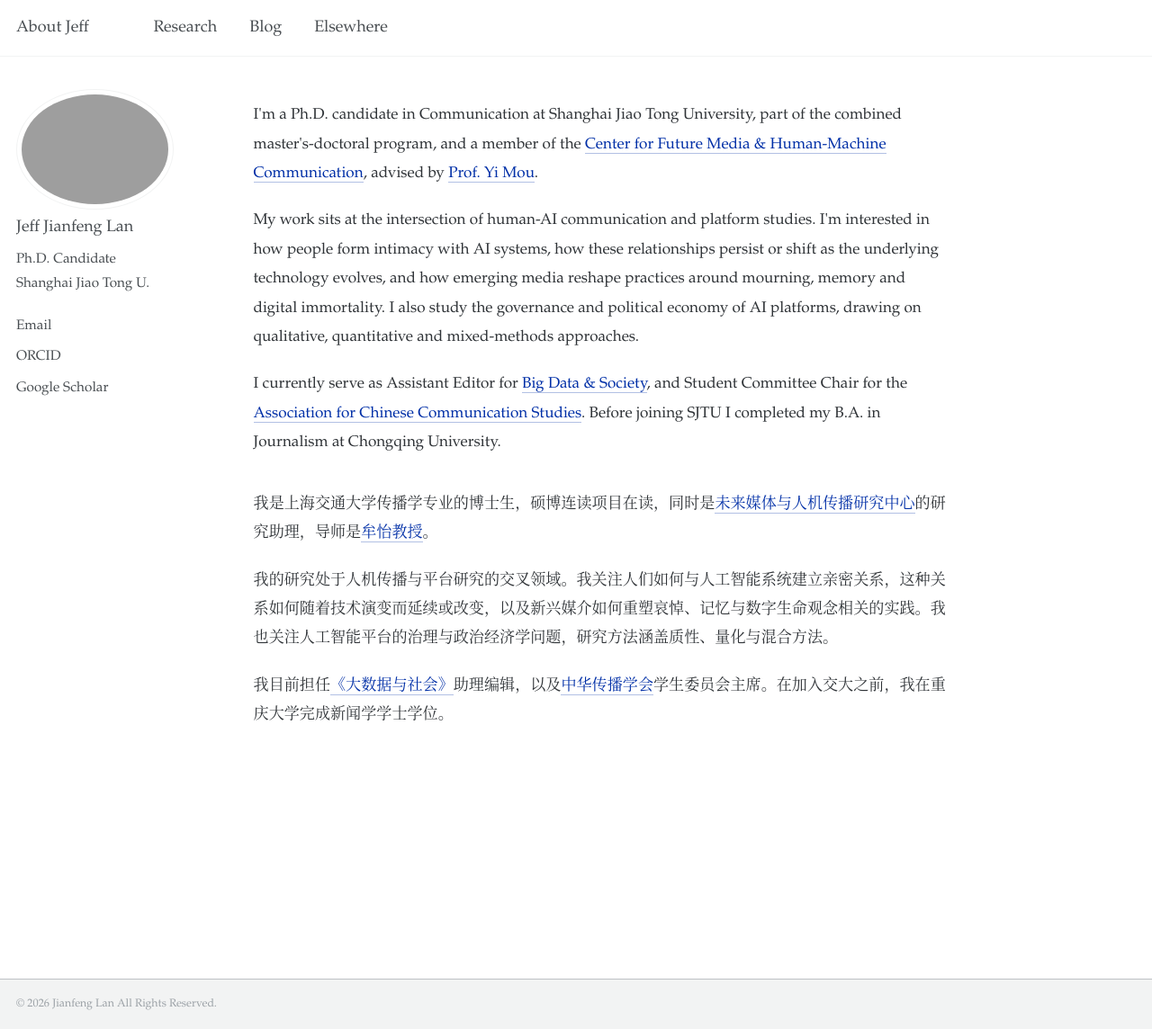
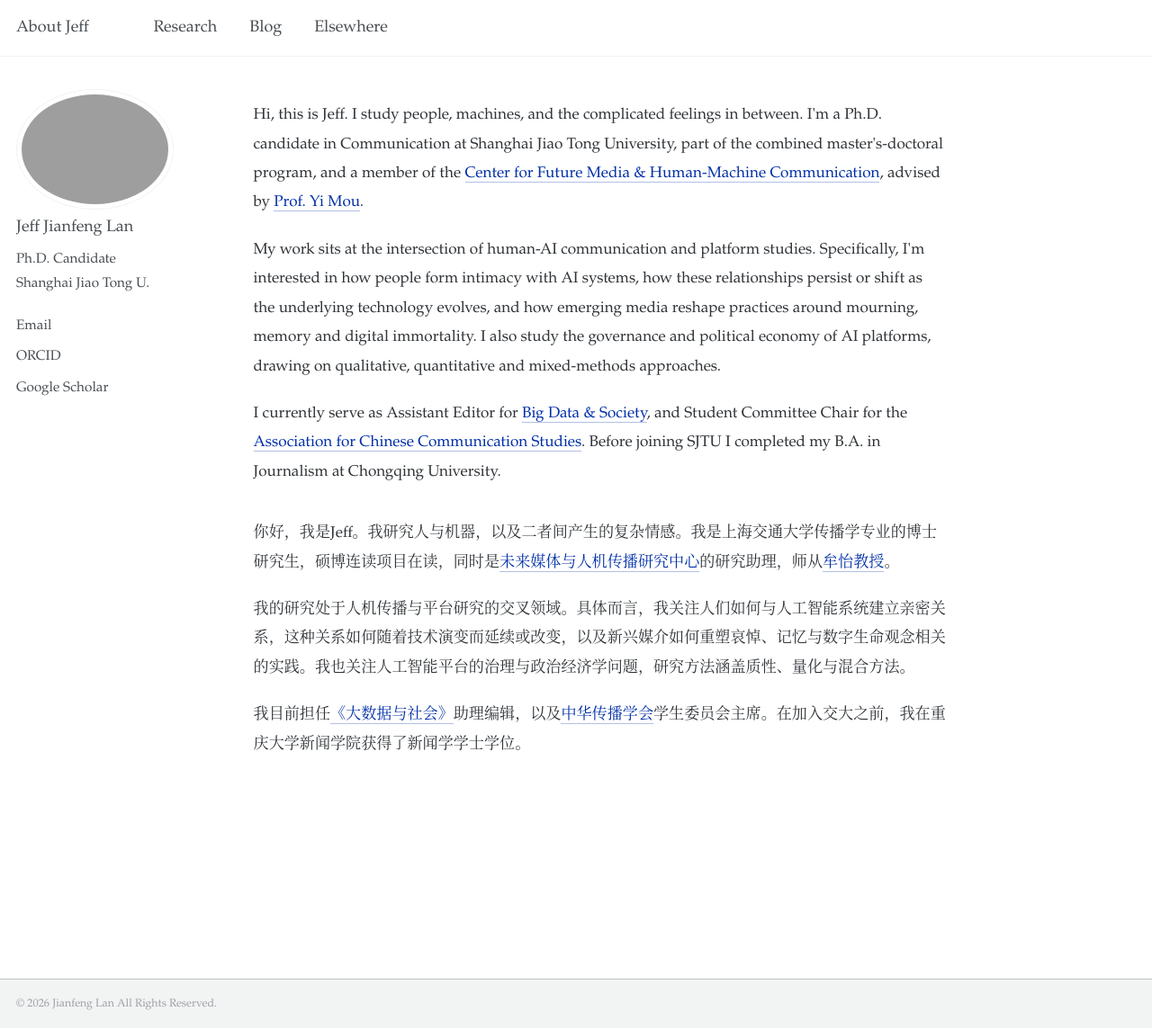
Before and after one commit to jianfenglan/jianfenglan.github.io, a Jekyll site: the page built from _pages/about.md, in a window 1280 px wide and 1144 px high. Shown: the whole window at 90% size. Built offline with Jekyll 4.4.1, drawn with Linux system fonts in a browser that asks for light colours.

Commit message:
Update about.md

```diff
--- a/_pages/about.md
+++ b/_pages/about.md
@@ -41,16 +41,16 @@ redirect_from:
 
 <div class="about-wrap">
 
-<p>I'm a Ph.D. candidate in Communication at Shanghai Jiao Tong University, part of the combined master's-doctoral program, and a member of the <a href="https://cfmhmc.github.io/" target="_blank">Center for Future Media &amp; Human-Machine Communication</a>, advised by <a href="https://cfmhmc.github.io/yimou.github.io/" target="_blank">Prof. Yi Mou</a>.</p>
+<p>Hi, this is Jeff. I study people, machines, and the complicated feelings in between. I'm a Ph.D. candidate in Communication at Shanghai Jiao Tong University, part of the combined master's-doctoral program, and a member of the <a href="https://cfmhmc.github.io/" target="_blank">Center for Future Media &amp; Human-Machine Communication</a>, advised by <a href="https://cfmhmc.github.io/yimou.github.io/" target="_blank">Prof. Yi Mou</a>.</p>
 
-<p>My work sits at the intersection of human-AI communication and platform studies. I'm interested in how people form intimacy with AI systems, how these relationships persist or shift as the underlying technology evolves, and how emerging media reshape practices around mourning, memory and digital immortality. I also study the governance and political economy of AI platforms, drawing on qualitative, quantitative and mixed-methods approaches.</p>
+<p>My work sits at the intersection of human-AI communication and platform studies. Specifically, I'm interested in how people form intimacy with AI systems, how these relationships persist or shift as the underlying technology evolves, and how emerging media reshape practices around mourning, memory and digital immortality. I also study the governance and political economy of AI platforms, drawing on qualitative, quantitative and mixed-methods approaches.</p>
 
 <p>I currently serve as Assistant Editor for <a href="https://journals.sagepub.com/home/bds" target="_blank">Big Data &amp; Society</a>, and Student Committee Chair for the <a href="https://www.chinesecommunicationstudies.com/" target="_blank">Association for Chinese Communication Studies</a>. Before joining SJTU I completed my B.A. in Journalism at Chongqing University.</p>
 
-<p class="cn">我是上海交通大学传播学专业的博士生，硕博连读项目在读，同时是<a href="https://cfmhmc.github.io/" target="_blank">未来媒体与人机传播研究中心</a>的研究助理，导师是<a href="https://cfmhmc.github.io/yimou.github.io/" target="_blank">牟怡教授</a>。</p>
+<p class="cn">你好，我是Jeff。我研究人与机器，以及二者间产生的复杂情感。我是上海交通大学传播学专业的博士研究生，硕博连读项目在读，同时是<a href="https://cfmhmc.github.io/" target="_blank">未来媒体与人机传播研究中心</a>的研究助理，师从<a href="https://cfmhmc.github.io/yimou.github.io/" target="_blank">牟怡教授</a>。</p>
 
-<p>我的研究处于人机传播与平台研究的交叉领域。我关注人们如何与人工智能系统建立亲密关系，这种关系如何随着技术演变而延续或改变，以及新兴媒介如何重塑哀悼、记忆与数字生命观念相关的实践。我也关注人工智能平台的治理与政治经济学问题，研究方法涵盖质性、量化与混合方法。</p>
+<p>我的研究处于人机传播与平台研究的交叉领域。具体而言，我关注人们如何与人工智能系统建立亲密关系，这种关系如何随着技术演变而延续或改变，以及新兴媒介如何重塑哀悼、记忆与数字生命观念相关的实践。我也关注人工智能平台的治理与政治经济学问题，研究方法涵盖质性、量化与混合方法。</p>
 
-<p>我目前担任<a href="https://journals.sagepub.com/home/bds" target="_blank">《大数据与社会》</a>助理编辑，以及<a href="https://www.chinesecommunicationstudies.com/" target="_blank">中华传播学会</a>学生委员会主席。在加入交大之前，我在重庆大学完成新闻学学士学位。</p>
+<p>我目前担任<a href="https://journals.sagepub.com/home/bds" target="_blank">《大数据与社会》</a>助理编辑，以及<a href="https://www.chinesecommunicationstudies.com/" target="_blank">中华传播学会</a>学生委员会主席。在加入交大之前，我在重庆大学新闻学院获得了新闻学学士学位。</p>
 
 </div>
```
